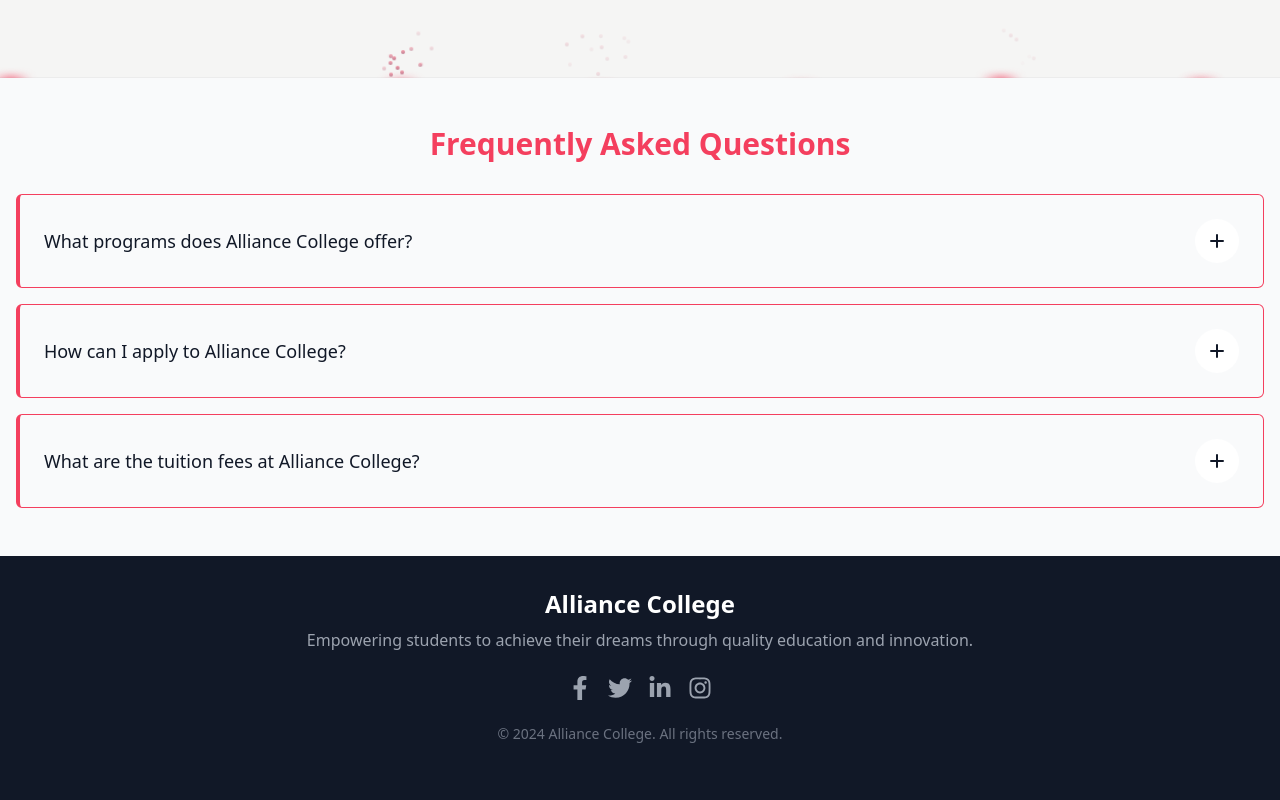
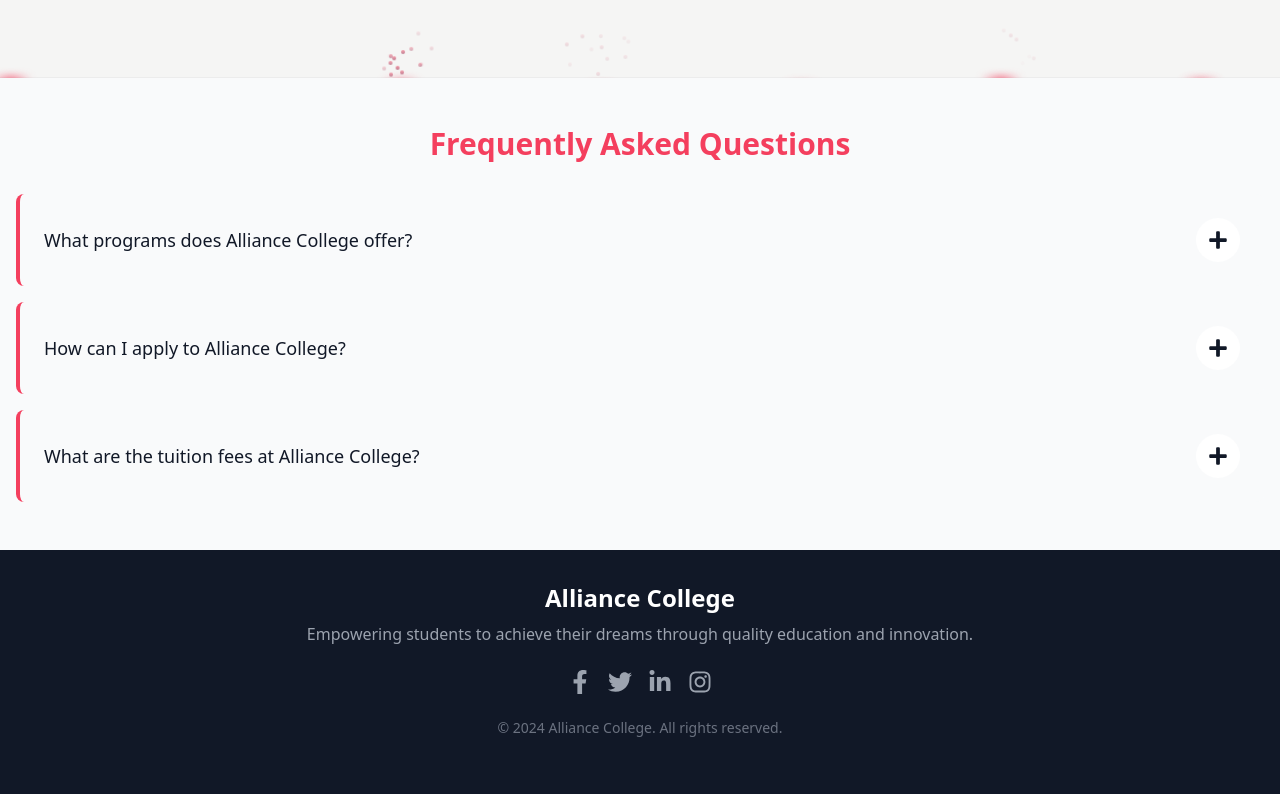
Before and after one commit to Beamlak996/Alliance-Website, a React (Vite) app: page / in a window 1280 px wide. Shown: the part 3594-4394 px from the top of the page. Built offline with nearby package versions, Linux system fonts and the light colour scheme.

Commit message:
faq edited

```diff
--- a/src/components/general/faq.tsx
+++ b/src/components/general/faq.tsx
@@ -1,49 +1,91 @@
+import React, { useState } from "react";
+import { motion } from "framer-motion";
+import { useInView } from "react-intersection-observer";
+import { FaPlus, FaTimes } from "react-icons/fa";
 import { faqs } from "@/lib/data";
-import { motion } from "framer-motion";
 
 export const FAQ = () => {
+  const [expandedIndex, setExpandedIndex] = useState<number | null>(null);
+
+  const { ref, inView } = useInView({
+    threshold: 0.1,
+    triggerOnce: true,
+  });
+
+  const containerVariants = {
+    hidden: { opacity: 0 },
+    visible: {
+      opacity: 1,
+      transition: {
+        staggerChildren: 0.1,
+      },
+    },
+  };
+
+  const itemVariants = {
+    hidden: { opacity: 0, y: 20 },
+    visible: { opacity: 1, y: 0 },
+  };
+
   return (
     <section className="bg-gray-50 py-12">
       <div className="container mx-auto px-4">
         <h2 className="text-3xl font-bold text-rose-500 mb-8 text-center">
           Frequently Asked Questions
         </h2>
-        <div className="space-y-4">
+        <motion.div
+          ref={ref}
+          className="space-y-4"
+          variants={containerVariants}
+          initial="hidden"
+          animate={inView ? "visible" : "hidden"}
+        >
           {faqs.map((faq, index) => (
             <motion.div
               key={index}
-              initial={{ opacity: 0, y: 20 }}
-              animate={{ opacity: 1, y: 0 }}
-              transition={{ delay: index * 0.2, duration: 0.5 }}
-              className="group border-s-4 border-rose-500 bg-gray-50 p-6 [&_summary::-webkit-details-marker]:hidden border rounded-md"
+              variants={itemVariants}
+              className="border-s-4 border-rose-500 bg-gray-50 p-6 rounded-lg"
             >
-              <details>
-                <summary className="flex cursor-pointer items-center justify-between gap-1.5">
+              <motion.details
+                open={expandedIndex === index}
+                className="group [&_summary::-webkit-details-marker]:hidden"
+                transition={{ duration: 0.3, ease: "easeInOut" }}
+              >
+                <summary
+                  onClick={(e) => {
+                    e.preventDefault();
+                    setExpandedIndex(expandedIndex === index ? null : index);
+                  }}
+                  className="flex cursor-pointer items-center justify-between gap-1.5"
+                >
                   <h2 className="text-lg font-medium text-gray-900">
                     {faq.question}
                   </h2>
-                  <span className="shrink-0 rounded-full bg-white p-1.5 text-gray-900 sm:p-3">
-                    <svg
-                      xmlns="http://www.w3.org/2000/svg"
-                      className="size-5 shrink-0 transition duration-300 group-open:-rotate-45"
-                      viewBox="0 0 20 20"
-                      fill="currentColor"
-                    >
-                      <path
-                        fillRule="evenodd"
-                        d="M10 3a1 1 0 011 1v5h5a1 1 0 110 2h-5v5a1 1 0 11-2 0v-5H4a1 1 0 110-2h5V4a1 1 0 011-1z"
-                        clipRule="evenodd"
-                      />
-                    </svg>
-                  </span>
+                  <motion.span
+                    className="shrink-0 rounded-full bg-white p-1.5 text-gray-900 sm:p-3"
+                    initial={false}
+                    animate={{ rotate: expandedIndex === index ? 180 : 0 }}
+                    transition={{ duration: 0.3 }}
+                  >
+                    {expandedIndex === index ? (
+                      <FaTimes className="text-xl" />
+                    ) : (
+                      <FaPlus className="text-xl" />
+                    )}
+                  </motion.span>
                 </summary>
-                <p className="mt-4 leading-relaxed text-gray-700">
+                <motion.p
+                  initial={{ opacity: 0 }}
+                  animate={{ opacity: expandedIndex === index ? 1 : 0 }}
+                  transition={{ duration: 0.3 }}
+                  className="mt-4 leading-relaxed text-gray-700"
+                >
                   {faq.answer}
-                </p>
-              </details>
+                </motion.p>
+              </motion.details>
             </motion.div>
           ))}
-        </div>
+        </motion.div>
       </div>
     </section>
   );
```
